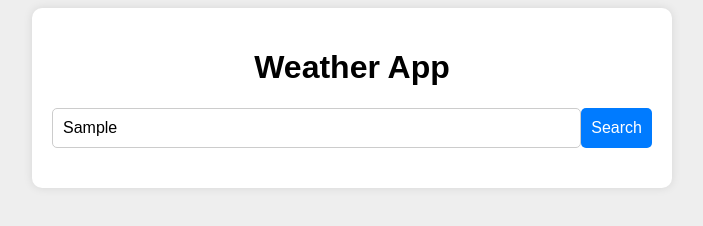
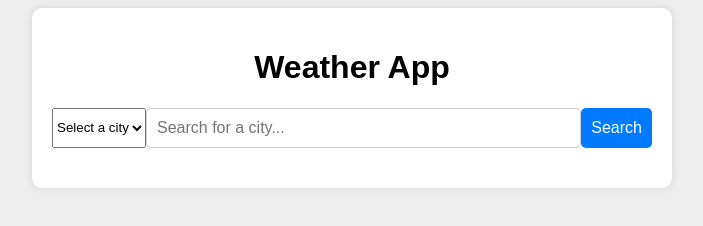
Before and after one commit to cschmidt216/challenge-06, a plain HTML site: page index.html in a window 1280 px wide. Both pictures are taken after typing "Sample" into the empty fields and a click on the button "Search". Shown: the whole page, without its empty margins (288-991 px from the left). Drawn offline with Linux system fonts and the light colour scheme; no server answers.

Commit message:
added search history

```diff
--- a/script.js
+++ b/script.js
@@ -73,3 +73,62 @@ function showWeather(currentWeatherData, forecastData) {
   const weatherInfo = document.querySelector('#weather-info');
   weatherInfo.style.display = 'block';
 }
+
+// Initialize the search history array
+let searchHistory = [];
+
+// Check if search history is already in local storage
+if (localStorage.getItem('searchHistory')) {
+  searchHistory = JSON.parse(localStorage.getItem('searchHistory'));
+}
+
+// Add a submit event listener to the form
+searchForm.addEventListener('submit', function(e) {
+  e.preventDefault(); // Prevent the form from submitting
+
+  // Get the search term from the input element
+  const searchTerm = searchInput.value;
+
+  // Add the search term to the search history array
+  searchHistory.push(searchTerm);
+
+  // Save the search history array to local storage
+  localStorage.setItem('searchHistory', JSON.stringify(searchHistory));
+
+  // Reset the form
+  searchForm.reset();
+
+  // Update the search history dropdown
+  updateDropdown();
+});
+
+// Function to update the search history dropdown
+function updateDropdown() {
+  const dropdown = document.createElement('select');
+  dropdown.id = 'searchHistoryDropdown';
+
+  // Add the default "Select a city" option
+  const defaultOption = document.createElement('option');
+  defaultOption.text = 'Select a city';
+  defaultOption.disabled = true;
+  defaultOption.selected = true;
+  dropdown.add(defaultOption);
+
+  // Add each search term to the dropdown
+  searchHistory.forEach(function(searchTerm) {
+    const option = document.createElement('option');
+    option.text = searchTerm;
+    dropdown.add(option);
+  });
+
+  // Replace the existing dropdown (if any) with the new one
+  const existingDropdown = document.querySelector('#searchHistoryDropdown');
+  if (existingDropdown) {
+    existingDropdown.replaceWith(dropdown);
+  } else {
+    searchForm.prepend(dropdown);
+  }
+}
+
+// Call the updateDropdown function to initially populate the dropdown
+updateDropdown();
```
Also changed, not shown: index.html (line endings or trailing spaces).
